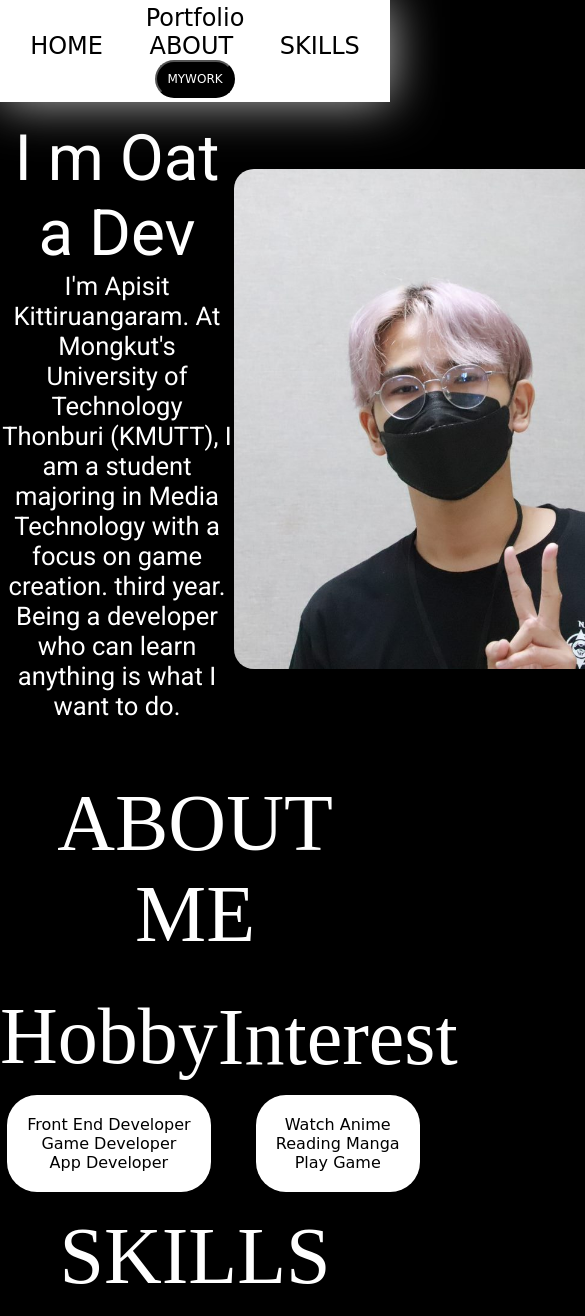
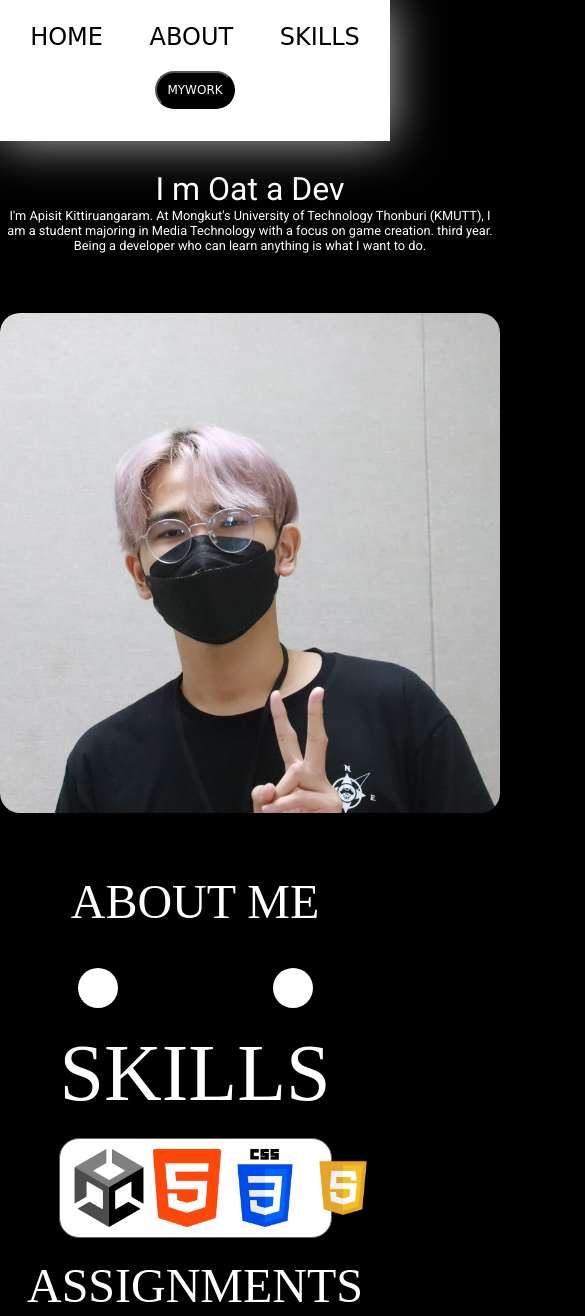
Before and after one commit to Apisitkitti/PortfolioWebsite, a plain HTML site: page index.html in a window 390 px wide. Shown: the top 1316 px of the page, 585 px wide, since content can reach past the window. Drawn offline with Linux system fonts and the light colour scheme; a web font is replaced by a local one.

Commit message:
add a little bit reponsive

```diff
--- a/style.css
+++ b/style.css
@@ -111,13 +111,16 @@ header {
   object-position: 55%;
 
 }
-.aboutme-container{
+
+.aboutme-container {
   display: grid;
   grid-template-columns: auto auto;
   grid-template-rows: auto;
   text-align: center;
 }
-.interest-container,.hobby-container{
+
+.interest-container,
+.hobby-container {
   list-style: none;
   background-color: white;
   margin: auto;
@@ -125,15 +128,17 @@ header {
   border-radius: 30px;
   font-size: 100%;
   display: block;
-  color:black;
+  color: black;
   transition: padding 1s;
   font-family: 'Dela Gothic One', cursive;
 }
+
 .hobby-container {
   grid-row: 2;
   grid-column: 2;
 
 }
+
 #about-tag {
   display: block;
   color: white;
@@ -146,7 +151,9 @@ header {
   grid-column: 1;
   grid-row: 2;
 }
-.interest-container:hover,.hobby-container:hover{
+
+.interest-container:hover,
+.hobby-container:hover {
   padding: 30px;
 }
 
@@ -188,7 +195,8 @@ header {
   margin-bottom: 5%;
 }
 
-.assignment,.project {
+.assignment,
+.project {
   display: flex;
   border: 1px solid rgb(95, 94, 94);
   justify-content: space-around;
@@ -212,11 +220,13 @@ header {
   background-color: black;
   cursor: pointer;
 }
-.assignment:hover,.project:hover {
+
+.assignment:hover,
+.project:hover {
   width: 100vw;
 }
 
-footer{
+footer {
   background-color: white;
   width: 100vw;
   display: block;
@@ -224,36 +234,137 @@ footer{
   top: 0;
 
 }
-.social{
+
+.social {
   margin-top: 10%;
   color: black;
   background-color: white;
   text-align: center;
   padding: 10px;
 }
-.social a{
+
+.social a {
   font-size: 150%;
   padding: 0 10px;
   text-decoration: none;
 }
+
 @media only screen and (max-width: 768px) {
-  .container-header-left{
-    grid-column: 1/ span 3;
+  .container-header-left {
+    visibility: hidden;
+  }
+
+  .container-header-center {
     grid-row: 1;
-    text-align: center;
-  }
-  .container-header-center{
-    grid-row: 2;
     grid-column: 1/ span 3;
     justify-content: center;
+    margin-top: 5%;
   }
-  .container-header-right{
-    grid-row: 3;
+
+  .container-header-right {
+    margin-top: 5%;
+    grid-row: 2;
     grid-column: 1/ span 3;
   }
 
+  .profile-name {
+    font-size: 200%;
+    grid-column: 1/ span2;
+    margin: 10px auto;
+  }
 
+  #profile-picture {
+    grid-column: 1/ span2;
+    margin-top: 10%;
+
+  }
+
+  .aboutme-container {
+    font-size: 0px;
+    transition: font-size 1s;
+  }
+
+  .aboutme-container:hover {
+    font-size: 100%;
+  }
+
+  .skill-container {
+    width: 70vw;
+  }
+
+  .assignment {
+    width: 70vw;
+
+  }
+  #assignment-button{
+    font-size: 50%;
+  }
+
+
+  .project {
+    width: 70vw;
+  }
 }
-@media only screen and (max-width: 560px){
+  @media only screen and (max-width: 560px) {
+    .container-header-left {
+      visibility: hidden;
+    }
 
-}
+    .container-header-center {
+      grid-row: 1;
+      grid-column: 1/ span 3;
+      justify-content: center;
+      margin-top: 5%;
+    }
+
+    .container-header-right {
+      margin-top: 5%;
+      grid-row: 2;
+      grid-column: 1/ span 3;
+    }
+
+    .profile-name {
+      font-size: 200%;
+      grid-column: 1/ span2;
+      margin: 10px auto;
+    }
+
+    #profile-picture {
+      grid-column: 1/ span2;
+      margin-top: 10%;
+      object-fit: contain;
+
+    }
+
+    .aboutme-container {
+      font-size: 0px;
+      transition: font-size 1s;
+    }
+
+    .aboutme-container:hover {
+      font-size: 100%;
+    }
+
+    .skill-container {
+      width: 70vw;
+    }
+
+    .assignment {
+      width: 70vw;
+
+    }
+    #assignment-button{
+      font-size: 30%;
+    }
+
+
+    .project {
+      width: 70vw;
+    }
+    .assignmet-head{
+      font-size: 300%;
+    }
+    #about-tag{
+      font-size: 100%;
+    }
+  }
```
